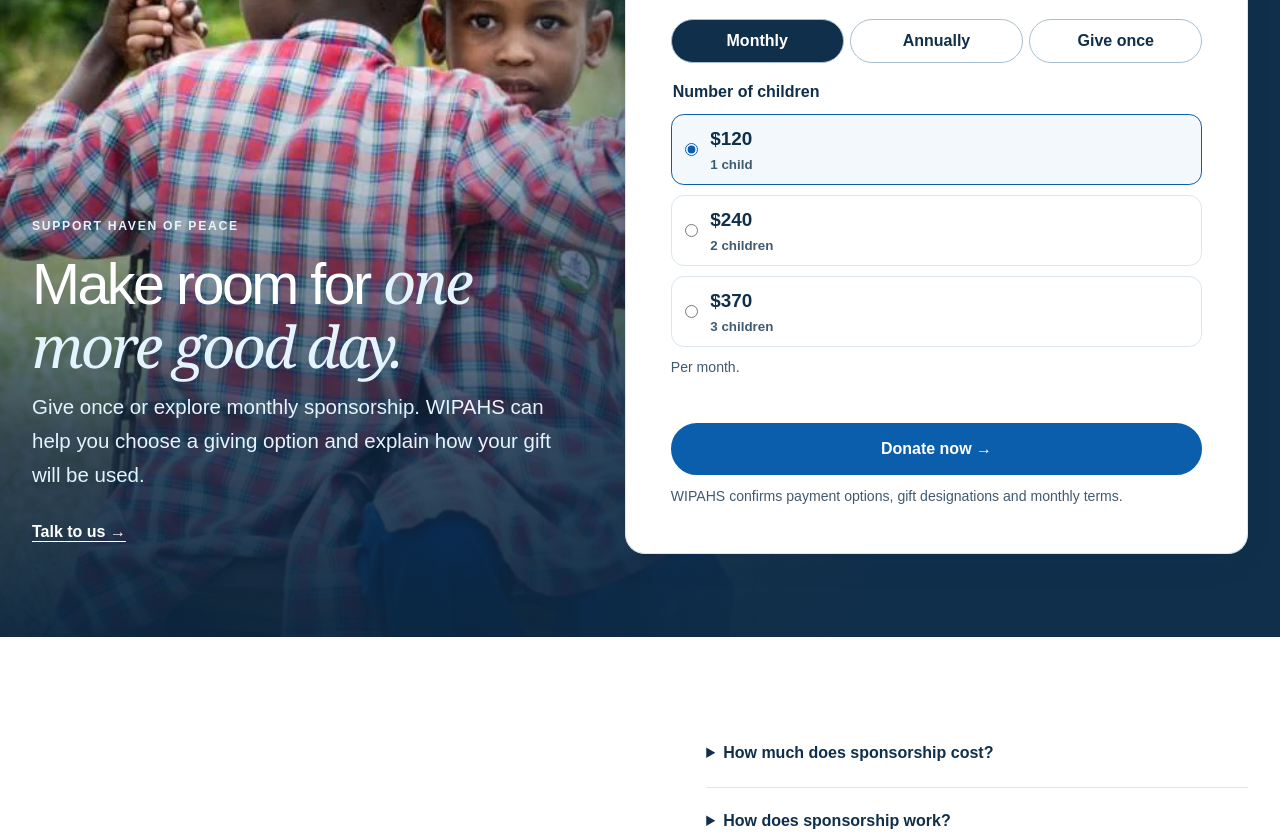
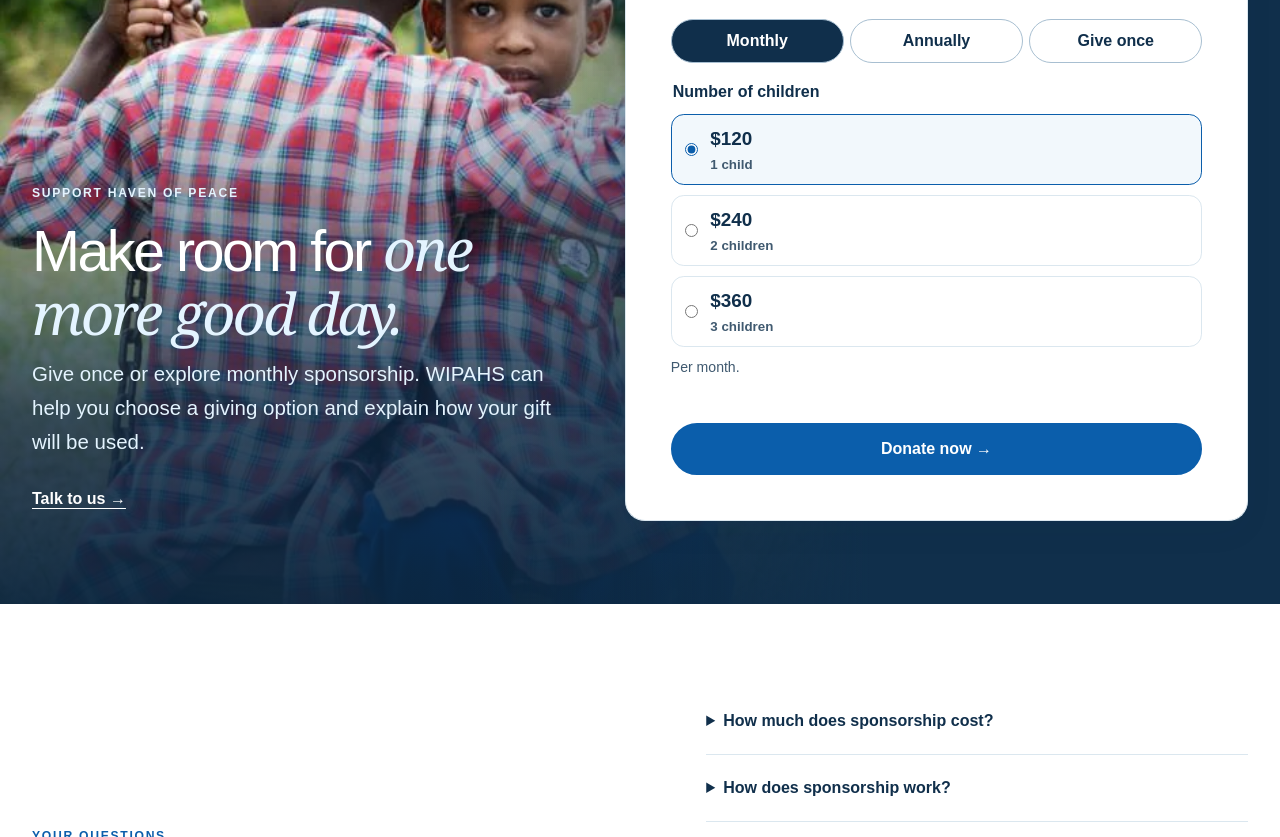
Before and after one commit to RVcreator/HOP-Website, a plain HTML site: page docs/index.html in a window 1280 px wide. Shown: the part 4697-5534 px from the top of the page. Drawn offline with Linux system fonts and the light colour scheme.

Commit message:
Set three-child monthly sponsorship to $360

```diff
--- a/docs/assets/gifts.js
+++ b/docs/assets/gifts.js
@@ -1,7 +1,7 @@
 'use strict';
 window.HopGifts = {
   amount(mode, children) {
-    return (mode === 'annual' ? [1440, 2880, 4320] : [120, 240, 370])[children - 1];
+    return (mode === 'annual' ? [1440, 2880, 4320] : [120, 240, 360])[children - 1];
   },
   read(params) {
     const mode = params.get('mode');
--- a/docs/assets/hop-checkout.js
+++ b/docs/assets/hop-checkout.js
@@ -10,7 +10,6 @@ if (gift) {
   get('children').textContent = gift.children || '';
   get('frequency').textContent = annual ? 'Annual' : monthly ? 'Monthly' : 'One time';
   get('total').textContent = usd.format(gift.amount) + (annual ? ' / year' : monthly ? ' / month' : '');
-  get('extra').hidden = !monthly || gift.children !== 3;
   if (annual) {
     get('payment-copy').textContent = 'Use the WIPAHS payment instructions to arrange your annual sponsorship. Include Haven of Peace annual sponsorship and the number of children as your payment reference.';
   } else {
--- a/docs/index.html
+++ b/docs/index.html
@@ -358,10 +358,9 @@ dialog img{max-height:64dvh;object-fit:contain;background:var(--mist)}
           <div class="preset" aria-label="Suggested amounts"><button class="chip" type="button" data-amount="25">$25</button><button class="chip" type="button" data-amount="50">$50</button><button class="chip" type="button" data-amount="100">$100</button><button class="chip" type="button" data-amount="">Other</button></div>
           <label>Your gift in USD<input id="amount" type="number" min="1" step=".01" value="100" required disabled></label>
         </div>
-        <fieldset id="sponsor-options" disabled><legend>Number of children</legend><label><input type="radio" name="children" value="1" checked><span><strong>$120</strong><small>1 child</small></span></label><label><input type="radio" name="children" value="2" ><span><strong>$240</strong><small>2 children</small></span></label><label><input type="radio" name="children" value="3" ><span><strong>$370</strong><small>3 children</small></span></label></fieldset><p class="small" id="sponsor-note" aria-live="polite"></p>
+        <fieldset id="sponsor-options" disabled><legend>Number of children</legend><label><input type="radio" name="children" value="1" checked><span><strong>$120</strong><small>1 child</small></span></label><label><input type="radio" name="children" value="2" ><span><strong>$240</strong><small>2 children</small></span></label><label><input type="radio" name="children" value="3" ><span><strong>$360</strong><small>3 children</small></span></label></fieldset><p class="small" id="sponsor-note" aria-live="polite"></p>
         <button id="donate-now" class="btn cta" type="submit" hidden>Donate now →</button>
         <a id="give-direct" class="btn cta" href="https://wipahs.org/how-to-donate.html">Continue to WIPAHS →</a>
-        <span class="small">WIPAHS confirms payment options, gift designations and monthly terms.</span>
       </form>
     </div>
   </div>
@@ -672,10 +671,8 @@ function updateSponsorship() {
   for (const radio of sponsorship.querySelectorAll('input')) {
     radio.parentElement.querySelector('strong').textContent = usd.format(HopGifts.amount(mode, Number(radio.value)));
   }
-  const three = sponsorship.querySelector(':checked').value === '3';
   get('sponsor-note').hidden = mode === 'once';
-  get('sponsor-note').textContent = mode === 'annual' ? 'One annual payment.' :
-    three ? 'Per month. Includes $10 above the standard sponsorship rate.' : 'Per month.';
+  get('sponsor-note').textContent = mode === 'annual' ? 'One annual payment.' : 'Per month.';
 }
 sponsorship.addEventListener('change', updateSponsorship);
 function setMode(value) {
```
Also changed, not shown: docs/checkout.html (+0 -1 lines).
